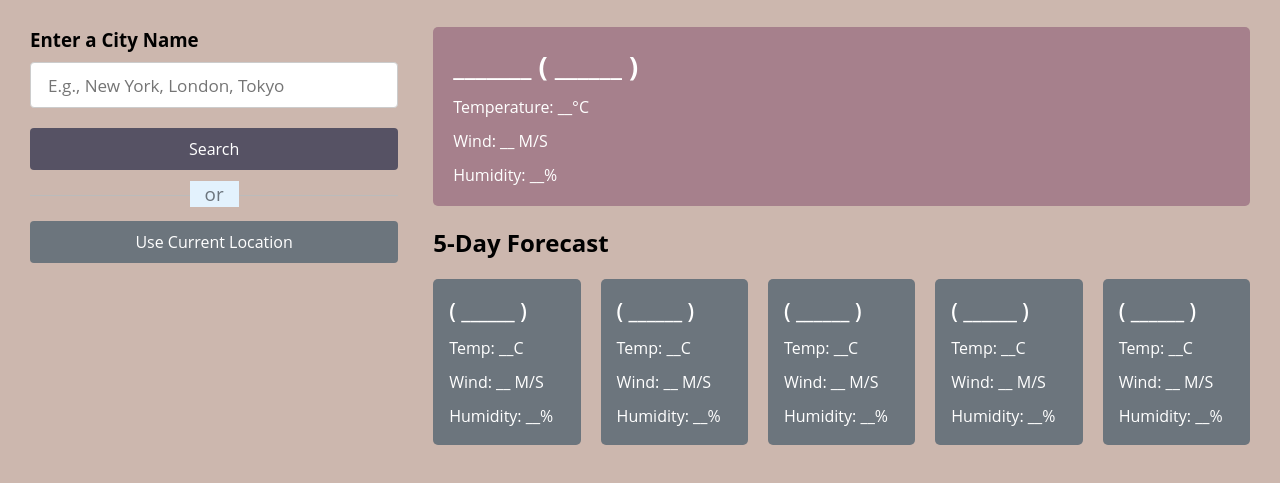
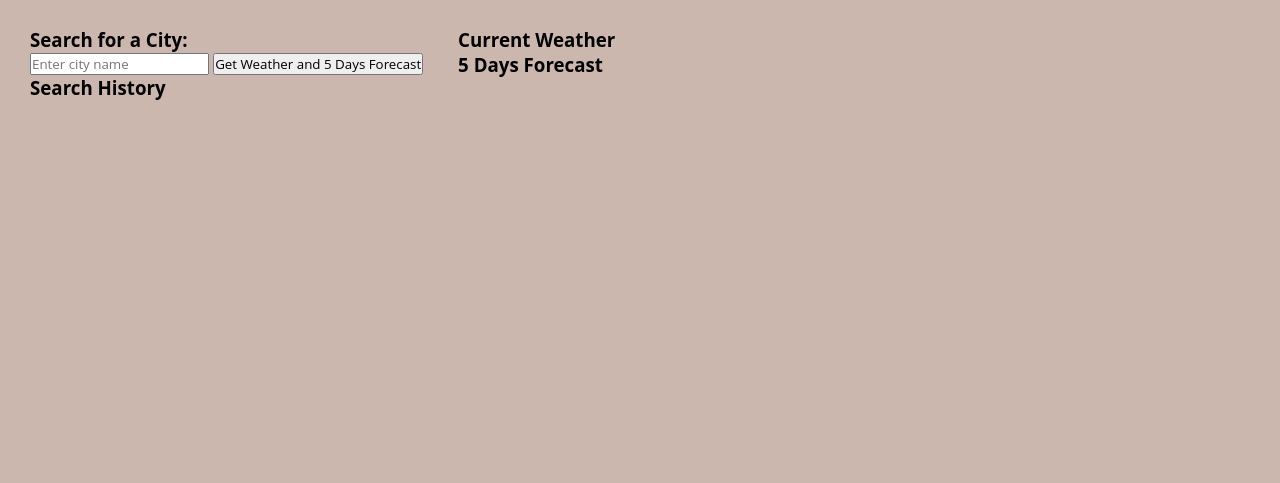
Before and after one commit to brittanykreyes/Weather-Dashboard, a plain HTML site: page index.html in a window 1280 px wide. Shown: the part 77-560 px from the top of the page. Drawn offline with Linux system fonts and the light colour scheme; files whose address does not match are found by name.

Commit message:
cleaned up css

```diff
--- a/assets/script.js/script.js
+++ b/assets/script.js/script.js
@@ -1,18 +1,14 @@
 document.addEventListener('DOMContentLoaded', function() {
     const apiKey = '3a0638f327f17df983c673c21bbe04e4';
-    // Button to get weather and forecast
     const getWeatherBtn = document.getElementById('getWeatherBtn');
     getWeatherBtn.addEventListener('click', getWeatherAndForecast);
-    // Load search history from localStorage
     loadSearchHistory();
-    // Function to fetch Current Weather and Forecast
     function getWeatherAndForecast() {
         const city = document.getElementById('cityInput').value.trim();
         if (city === '') {
             alert('Please enter a city name.');
             return;
         }
-        // API URLs to get current weather and forecast in Fahrenheit
         const weatherUrl = `https://api.openweathermap.org/data/2.5/weather?q=${city}&appid=${apiKey}&units=imperial`;
         const forecastUrl = `https://api.openweathermap.org/data/2.5/forecast?q=${city}&appid=${apiKey}&units=imperial`;
         fetch(weatherUrl)
@@ -29,7 +25,7 @@ document.addEventListener('DOMContentLoaded', function() {
                 addToSearchHistory(city);
             });
     }
-    // Function to display current weather
+
     function displayCurrentWeather(data) {
         const currentWeather = document.getElementById('currentWeather');
         currentWeather.innerHTML = '';
@@ -46,14 +42,12 @@ document.addEventListener('DOMContentLoaded', function() {
         `;
         currentWeather.appendChild(weatherCard);
     }
-    // Function to display forecast data
+
     function displayForecast(data) {
         const forecastWeather = document.getElementById('forecastWeather');
         forecastWeather.innerHTML = '';
-        // Loop through the forecast data
-        for (let i = 0; i < data.list.length; i += 8) { // Increment by 8 to get once per day
-            const dailyForecast = data.list[i]; // Take the forecast data for once per day
-            // Getting Forecast Icon
+        for (let i = 0; i < data.list.length; i += 8) {
+            const dailyForecast = data.list[i];
             const weatherIcon = `http://openweathermap.org/img/wn/${dailyForecast.weather[0].icon}@2x.png`;
             const forecastCard = document.createElement('div');
             forecastCard.classList.add('forecast-card');
@@ -63,7 +57,6 @@ document.addEventListener('DOMContentLoaded', function() {
             const description = dailyForecast.weather[0].description;
             const windSpeed = dailyForecast.wind.speed;
             const humidity = dailyForecast.main.humidity;
-            // Create forecast item
             const forecastItem = document.createElement('div');
             forecastItem.classList.add('forecast-item');
             forecastItem.innerHTML = `
@@ -78,7 +71,7 @@ document.addEventListener('DOMContentLoaded', function() {
             forecastWeather.appendChild(forecastCard);
         }
     }
-    // Function to add city to search history
+
     function addToSearchHistory(city) {
         let searchHistory = JSON.parse(localStorage.getItem('searchHistory')) || [];
         if (!searchHistory.includes(city)) {
@@ -87,7 +80,7 @@ document.addEventListener('DOMContentLoaded', function() {
             updateSearchHistory();
         }
     }
-    // Function to load search history from localStorage
+
     function loadSearchHistory() {
         updateSearchHistory();
         const historyList = document.getElementById('historyList');
@@ -99,7 +92,7 @@ document.addEventListener('DOMContentLoaded', function() {
             }
         });
     }
-    // Function to update search history in the DOM
+
     function updateSearchHistory() {
         const historyList = document.getElementById('historyList');
         historyList.innerHTML = '';
--- a/index.html
+++ b/index.html
@@ -5,66 +5,36 @@
     <meta name="viewport" content="width=device-width, initial-scale=1.0">
     <title>Document</title>
     <link rel="stylesheet" href="./assets/css/styles.css">
-    <link rel="stylesheet" href="./assets/script.js/script.js">
     <meta name="viewport" content="width=device-width, initial-scale=1.0">
     <script src="script.js" defer></script>
   </head>
   <body>
     <h1>Weather Dashboard</h1>
     <div class="container">
-      <div class="weather-input">
-        <h3>Enter a City Name</h3>
-        <input class="city-input" type="text" placeholder="E.g., New York, London, Tokyo">
-        <button class="search-btn">Search</button>
-        <div class="separator"></div>
-        <button class="location-btn">Use Current Location</button>
-      </div>
-      <div class="weather-data">
-        <div class="current-weather">
-          <div class="details">
-            <h2>_______ ( ______ )</h2>
-            <h6>Temperature: __°C</h6>
-            <h6>Wind: __ M/S</h6>
-            <h6>Humidity: __%</h6>
-          </div>
+        <div class="sidebar">
+            <div class="search">
+                <h3>Search for a City:</h3>
+                <input type="text" id="cityInput" placeholder="Enter city name">
+                <button id="getWeatherBtn">Get Weather and 5 Days Forecast</button>
+            </div>
+            <div class="search-history">
+                <h3>Search History</h3>
+                <ul id="historyList"></ul>
+            </div>
         </div>
-        <div class="days-forecast">
-          <h2>5-Day Forecast</h2>
-          <ul class="weather-cards">
-            <li class="card">
-              <h3>( ______ )</h3>
-              <h6>Temp: __C</h6>
-              <h6>Wind: __ M/S</h6>
-              <h6>Humidity: __%</h6>
-            </li>
-            <li class="card">
-              <h3>( ______ )</h3>
-              <h6>Temp: __C</h6>
-              <h6>Wind: __ M/S</h6>
-              <h6>Humidity: __%</h6>
-            </li>
-            <li class="card">
-              <h3>( ______ )</h3>
-              <h6>Temp: __C</h6>
-              <h6>Wind: __ M/S</h6>
-              <h6>Humidity: __%</h6>
-            </li>
-            <li class="card">
-              <h3>( ______ )</h3>
-              <h6>Temp: __C</h6>
-              <h6>Wind: __ M/S</h6>
-              <h6>Humidity: __%</h6>
-            </li>
-            <li class="card">
-              <h3>( ______ )</h3>
-              <h6>Temp: __C</h6>
-              <h6>Wind: __ M/S</h6>
-              <h6>Humidity: __%</h6>
-            </li>
-          </ul>
+        <div class="main-content">
+            <div class="weather-info-container">
+                <div id="currentWeatherContainer">
+                    <h3>Current Weather</h3>
+                    <div id="currentWeather" class="weather-card"></div>
+                </div>
+                <div id="forecastWeatherContainer">
+                    <h3>5 Days Forecast</h3>
+                    <div id="forecastWeather" class="forecast-cards"></div>
+                </div>
+            </div>
         </div>
-      </div>
     </div>
     <script src="Develop/script.js"></script>
-  </body>
+</body>
 </html>
```
